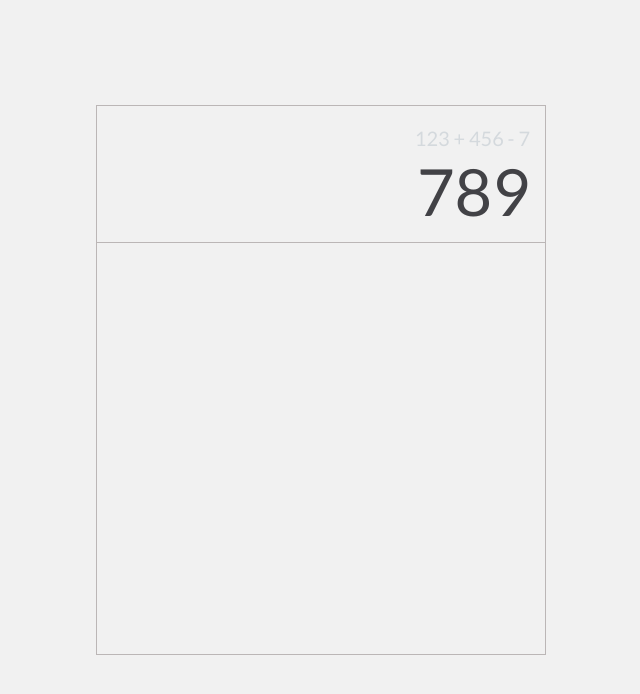
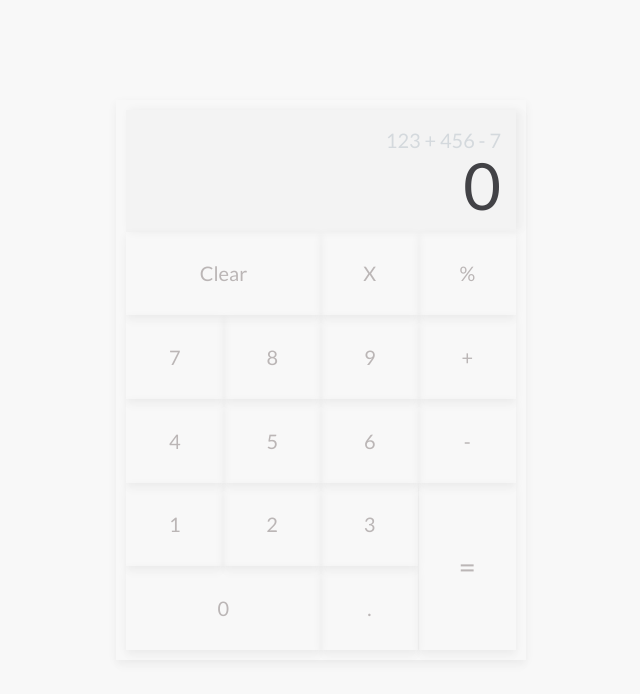
Before and after one commit to ruairidhflint/FCC-Calculator, a React (Create React App) app: page / in a window 1280 px wide. Shown: the top 694 px of the page, without its empty margins (319-959 px from the left). Built offline with nearby package versions, Linux system fonts and the light colour scheme.

Commit message:
Add basic input to screen

```diff
--- a/src/Components/ButtonContainer.js
+++ b/src/Components/ButtonContainer.js
@@ -1,15 +1,45 @@
 import React from 'react';
 
-function ButtonContainer(){
-    return (
-        <div className="button-container">
-            <div className="button-row"></div>
-            <div className="button-row"></div>
-            <div className="button-row"></div>
-            <div className="button-row"></div>
-            <div className="button-row"></div>
+import Button from './RegButton';
+
+function ButtonContainer(props) {
+  return (
+    <div className="button-container">
+      <div className="button-row">
+        <Button type="horizontal" value="Clear" />
+        <Button type="reg" value="X" />
+        <Button type="reg" value="%" />
+      </div>
+      <div className="button-row">
+        <Button input={props.numberInput} type="reg" value="7" />
+        <Button input={props.numberInput} type="reg" value="8" />
+        <Button input={props.numberInput} type="reg" value="9" />
+        <Button type="reg" value="+" />
+      </div>
+      <div className="button-row">
+        <Button input={props.numberInput} type="reg" value="4" />
+        <Button input={props.numberInput} type="reg" value="5" />
+        <Button input={props.numberInput} type="reg" value="6" />
+        <Button type="reg" value="-" />
+      </div>
+      <div className="big-row">
+        <div className="big-row-left">
+          <div className="big-row-sub">
+            <Button input={props.numberInput} type="reg-big" value="1" />
+            <Button input={props.numberInput} type="reg-big" value="2" />
+            <Button input={props.numberInput} type="reg-big" value="3" />
+          </div>
+          <div className="big-row-sub">
+            <Button input={props.numberInput} type="horizontal-big" value="0" />
+            <Button input={props.numberInput} type="reg-big" value="." />
+          </div>
         </div>
-    )
+        <div className="big-row-right">
+          <Button type="vertical" value="=" />
+        </div>
+      </div>
+    </div>
+  );
 }
 
 export default ButtonContainer;
--- a/src/Components/CalcContainer.js
+++ b/src/Components/CalcContainer.js
@@ -1,13 +1,18 @@
-import React from 'react';
+import React, { useState } from 'react';
 
 import Display from './Display';
 import ButtonContainer from './ButtonContainer';
 
 function CalcContainer() {
+    const [currentInput, setCurrentInput] = useState('0');
+
+    const inputNumber = (newDigit) => {
+        setCurrentInput(currentInput + newDigit);
+    }
     return (
     <div className="container">
-        <Display />
-        <ButtonContainer />
+        <Display currentInput={currentInput} />
+        <ButtonContainer numberInput={inputNumber}/>
     </div>
     )
 }
--- a/src/Components/Display.js
+++ b/src/Components/Display.js
@@ -4,14 +4,14 @@ function Display(props) {
     return (
         <div className="display">
             <p>{props.currentSum}</p>
-            <h2>{props.currentEntry}</h2>
+            <h2>{props.currentInput}</h2>
         </div>
     )
 }
 
 Display.defaultProps = {
     currentSum: '123 + 456 - 7',
-    currentEntry: '789'
+    currentInput: '789'
 }
 
 export default Display;
--- a/src/Components/RegButton.js
+++ b/src/Components/RegButton.js
@@ -1,11 +1,15 @@
 import React from 'react';
 
 function Button(props) {
-    return(
-        <div className={props.type} id={props.id}>
-            {props.value}
-        </div>
-    )
+  return (
+    <div
+      onClick={() => props.input(props.value)}
+      className={props.type}
+      id={props.id}
+    >
+      {props.value}
+    </div>
+  );
 }
 
 export default Button;
--- a/src/Styles/_buttons.scss
+++ b/src/Styles/_buttons.scss
@@ -1,9 +1,99 @@
-.button-container{
+.button-container {
+  width: 100%;
+  height: 77.5%;
+  color: $gray;
+  font-size: 2rem;
+
+  .big-row {
     width: 100%;
-    height: 75%;
+    height: 40%;
+    display: flex;
+  }
 
-    .row {
-        width: 100%;
-        height: 15%;
-    }
+  .big-row-left {
+    width: 75%;
+    height: 100%;
+  }
+
+  .big-row-right {
+    height: 100%;
+    width: 25%;
+  }
+
+  .big-row-sub {
+    width: 100%;
+    height: 50%;
+    display: flex;
+  }
+
+  .button-row {
+    width: 100%;
+    height: 20%;
+    display: flex;
+  }
 }
+
+.reg {
+  display: flex;
+  justify-content: center;
+  align-items: center;
+  width: 25%;
+  height: 100%;
+  box-shadow: 0 3px 9px rgba(0, 0, 0, 0.05), 0 10px 10px rgba(0, 0, 0, 0.012);
+  transition: all 0.4s ease-in-out;
+  cursor: pointer;
+
+  &:hover {
+    background-color: $lightGray;
+    color: $darkGray;
+    opacity: 0.1;
+    transition: all 0.4s ease-in-out;
+  }
+}
+
+.horizontal {
+  display: flex;
+  justify-content: center;
+  align-items: center;
+  width: 50%;
+  height: 100%;
+  box-shadow: 0 3px 9px rgba(0, 0, 0, 0.05), 0 10px 10px rgba(0, 0, 0, 0.012);
+  transition: all 0.4s ease-in-out;
+  cursor: pointer;
+
+  &:hover {
+    background-color: $lightGray;
+    color: $darkGray;
+    opacity: 0.1;
+    transition: all 0.4s ease-in-out;
+  }
+}
+
+.vertical {
+  font-size: 3rem;
+  display: flex;
+  justify-content: center;
+  align-items: center;
+  width: 100%;
+  height: 100%;
+  box-shadow: 0 3px 9px rgba(0, 0, 0, 0.05), 0 10px 10px rgba(0, 0, 0, 0.012);
+  transition: all 0.4s ease-in-out;
+  cursor: pointer;
+
+  &:hover {
+    background-color: $lightGray;
+    color: $darkGray;
+    opacity: 0.1;
+    transition: all 0.4s ease-in-out;
+  }
+}
+
+.reg-big {
+  @extend .reg;
+  width: 33.3%;
+}
+
+.horizontal-big {
+  @extend .horizontal;
+  width: 66.6%;
+}
--- a/src/Styles/_colors.scss
+++ b/src/Styles/_colors.scss
@@ -1,5 +1,5 @@
 
-$white: #f1f1f1;
+$white: #f8f8f8;
 $lightGray: #d4d9dd;
 $gray: #bbb6b6;
 $darkGray: #424246;
--- a/src/Styles/_container.scss
+++ b/src/Styles/_container.scss
@@ -7,8 +7,10 @@
 }
 
 .container {
-  width: 450px;
-  height: 550px;
-  border: 1px solid $gray;
+  width: 410px;
+  height: 560px;
   box-sizing: border-box;
+  padding: 1rem;
+  box-shadow: 0 3px 9px rgba(0, 0, 0, 0.05), 0 10px 10px rgba(0, 0, 0, 0.012);
+
 }
--- a/src/Styles/_display.scss
+++ b/src/Styles/_display.scss
@@ -1,9 +1,10 @@
 .display {
   width: 100%;
-  height: 25%;
-  border-bottom: 1px solid $gray;
+  height: 22.5%;
+  box-shadow: 3px 0px 9px rgba(0, 0, 0, 0.05), 10px 0px 10px rgba(0, 0, 0, 0.012);
   padding: 1.5rem;
   box-sizing: border-box;
+  background-color: rgb(243,243,243);
 
   h2 {
     color: $darkGray;
```
